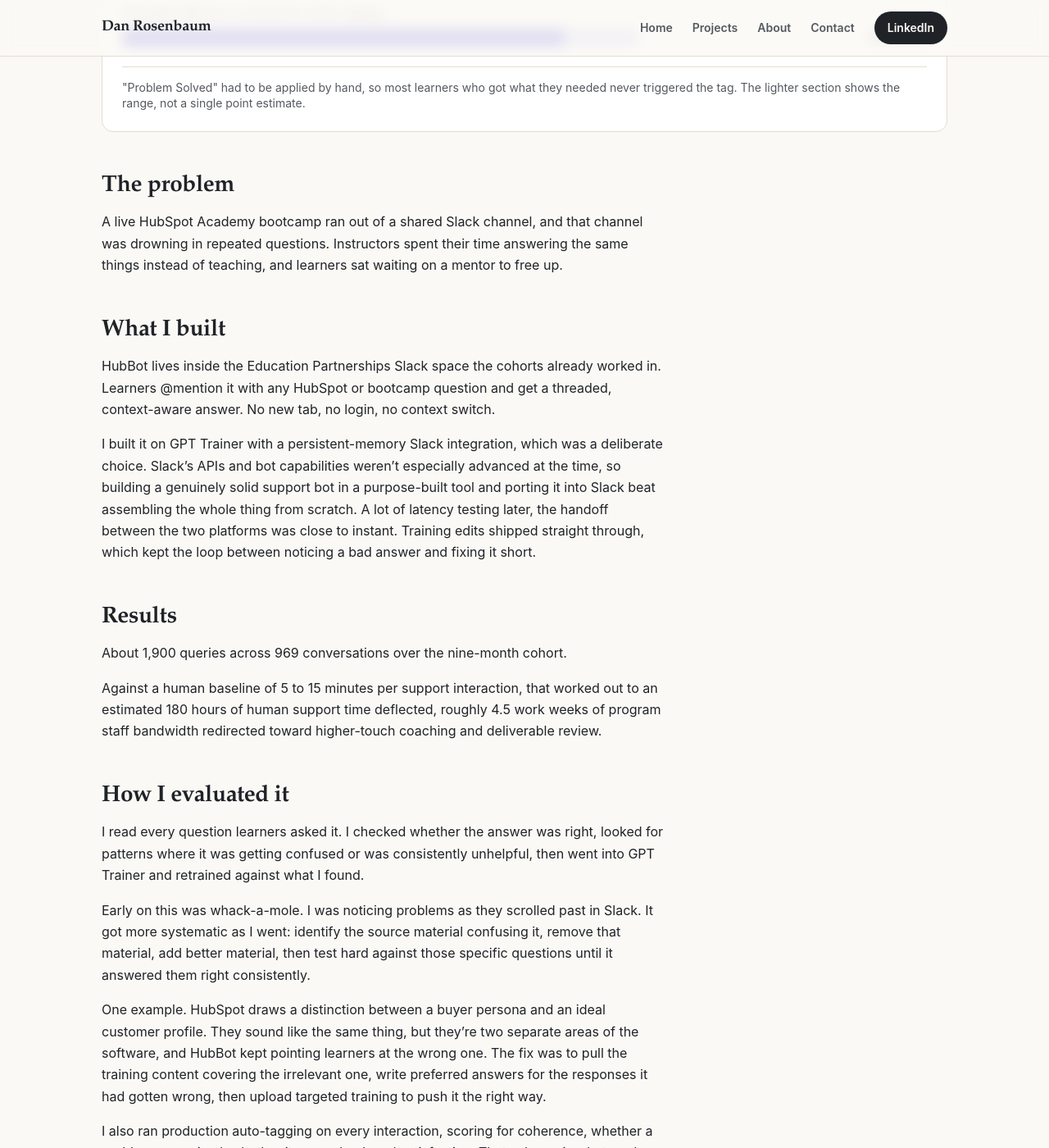
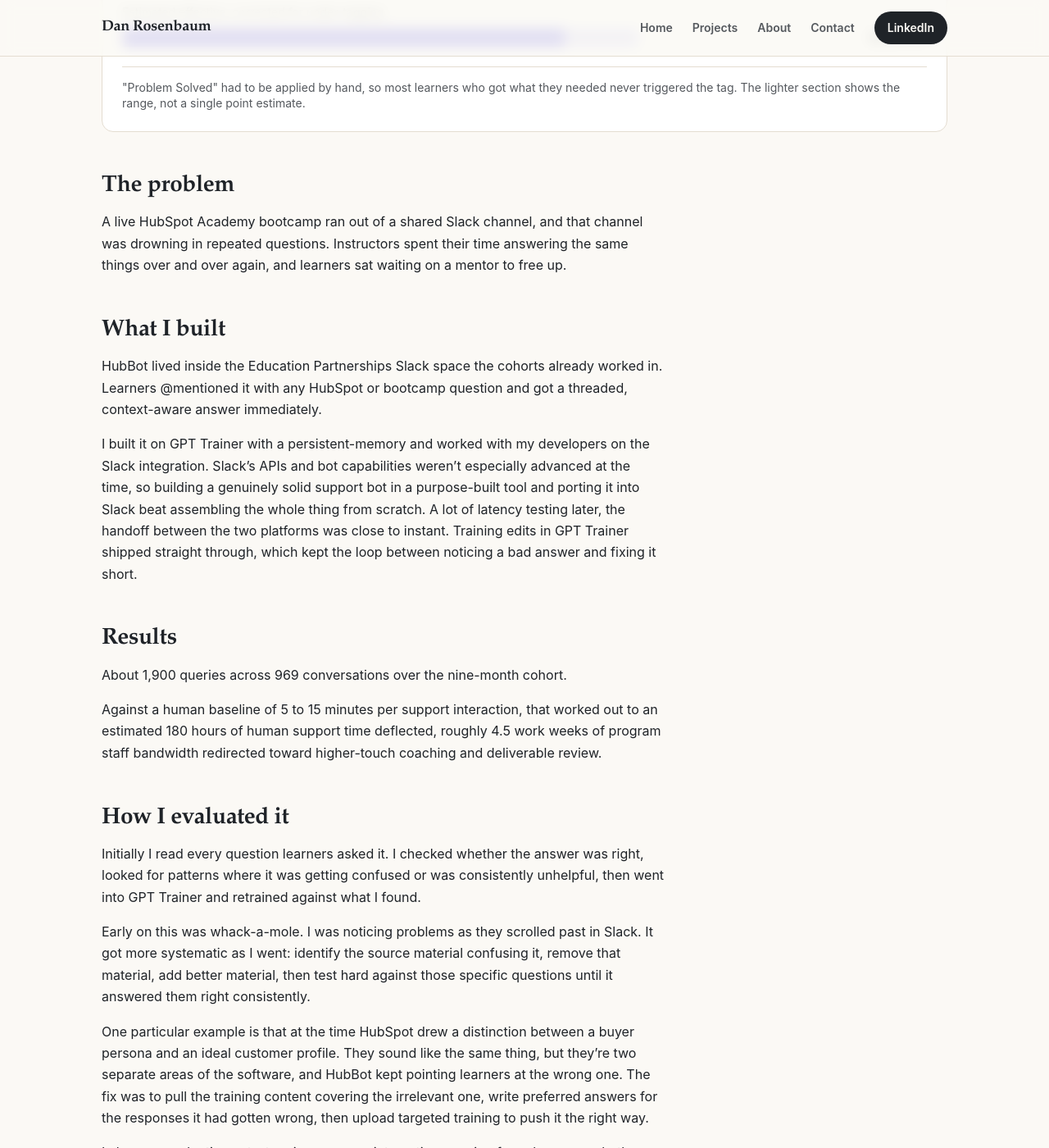
Before and after one commit to drosenbaum1794/portfolio, a Jekyll site: the page built from _projects/hubbot-support-agent.md, in a window 1280 px wide and 1400 px high, scrolled down 962 px. Shown: the whole window at 82% size. Built offline with Jekyll 4.4.1, drawn with Linux system fonts in a browser that asks for light colours; some of the changed text lies outside the part shown.

Commit message:
Revise HubBot project documentation for clarity
Updated the description of HubBot's functionality and evaluation process, clarified user engagement metrics, and refined language for better readability.

```diff
--- a/_projects/hubbot-support-agent.md
+++ b/_projects/hubbot-support-agent.md
@@ -39,21 +39,21 @@
 
 A live HubSpot Academy bootcamp ran out of a shared Slack channel, and that
 channel was drowning in repeated questions. Instructors spent their time
-answering the same things instead of teaching, and learners sat waiting on a
+answering the same things over and over again, and learners sat waiting on a
 mentor to free up.
 
 ## What I built
 
-HubBot lives inside the Education Partnerships Slack space the cohorts already
-worked in. Learners @mention it with any HubSpot or bootcamp question and get a
-threaded, context-aware answer. No new tab, no login, no context switch.
+HubBot lived inside the Education Partnerships Slack space the cohorts already
+worked in. Learners @mentioned it with any HubSpot or bootcamp question and got a
+threaded, context-aware answer immediately.
 
-I built it on GPT Trainer with a persistent-memory Slack integration, which was
-a deliberate choice. Slack's APIs and bot capabilities weren't especially
+I built it on GPT Trainer with a persistent-memory and worked with my developers on the Slack integration.
+Slack's APIs and bot capabilities weren't especially
 advanced at the time, so building a genuinely solid support bot in a
 purpose-built tool and porting it into Slack beat assembling the whole thing
 from scratch. A lot of latency testing later, the handoff between the two
-platforms was close to instant. Training edits shipped straight through, which
+platforms was close to instant. Training edits in GPT Trainer shipped straight through, which
 kept the loop between noticing a bad answer and fixing it short.
 
 ## Results
@@ -67,7 +67,7 @@
 
 ## How I evaluated it
 
-I read every question learners asked it. I checked whether the answer was
+Initially I read every question learners asked it. I checked whether the answer was
 right, looked for patterns where it was getting confused or was consistently
 unhelpful, then went into GPT Trainer and retrained against what I found.
 
@@ -76,7 +76,7 @@
 confusing it, remove that material, add better material, then test hard against
 those specific questions until it answered them right consistently.
 
-One example. HubSpot draws a distinction between a buyer persona and an ideal
+One particular example is that at the time HubSpot drew a distinction between a buyer persona and an ideal
 customer profile. They sound like the same thing, but they're two separate
 areas of the software, and HubBot kept pointing learners at the wrong one. The
 fix was to pull the training content covering the irrelevant one, write
@@ -107,8 +104,8 @@
 procedural guidance, the exact repetitive support that burns mentor bandwidth.
 
 The distribution turned into a curriculum map, showing where bootcamp content
-needed the most investment rather than only where the bot needed tuning. I
-didn't see that one coming.
+needed the most tuning rather than only where the bot needed tuning.
+A pleasant side effect of keeping tabs on usage!
 
 ## What I learned
 
```
Also changed, not shown: other parts of _projects/hubbot-support-agent.md (+1 -4 lines).
